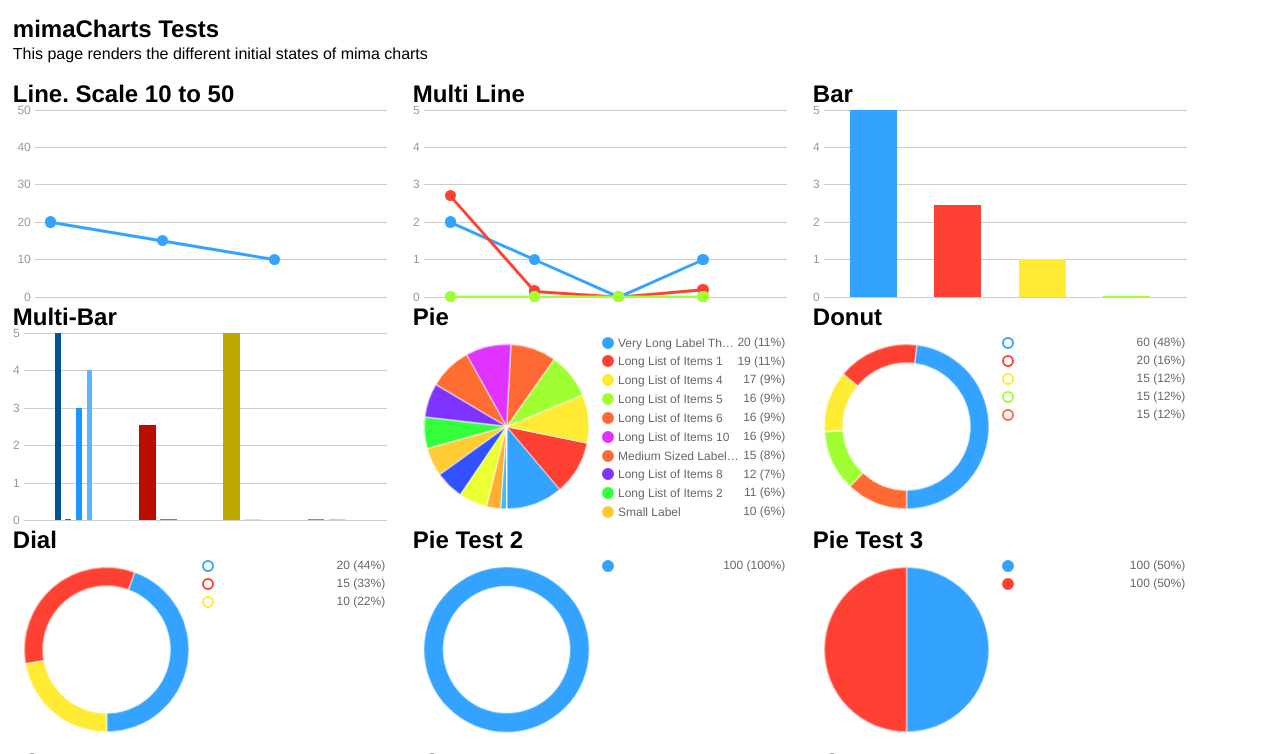
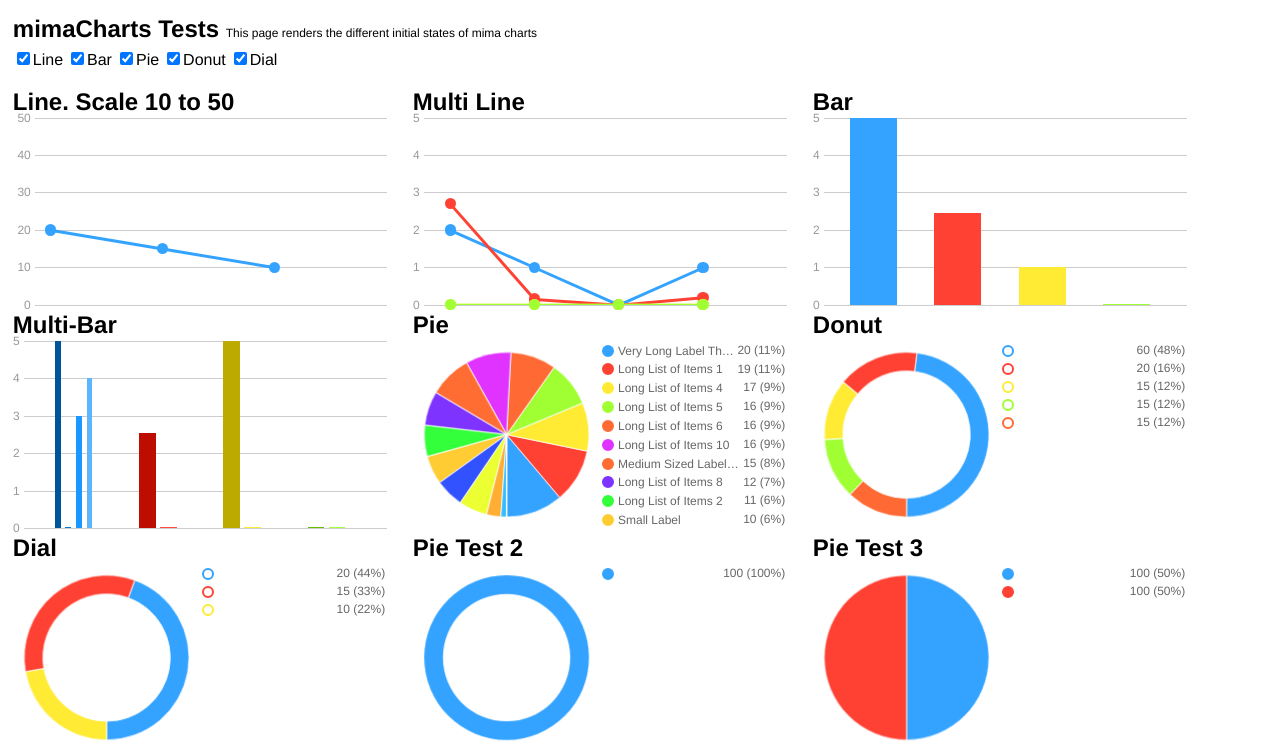
Before and after one commit to pleaseshutup/mimaCharts, a website: page tests.html in a window 1280 px wide. Shown: the top 754 px of the page. Drawn offline with Linux system fonts and the light colour scheme.

Commit message:
added checkbox toggle on tests to isolate specific charts when working on them

```diff
--- a/mimaCharts.js
+++ b/mimaCharts.js
@@ -40,7 +40,8 @@
 				.' + cssPrefix + 'pe{pointer-events: all}\
 				.' + cssPrefix + 'ellipsis{text-overflow: ellipsis; max-width: 100%; white-space: nowrap; overflow: hidden;}\
 				.' + cssPrefix + 'slice,.' + cssPrefix + 'bar,.' + cssPrefix + 'dot{transition: transform 0.15s ' + bouncy + ', filter 0.15s ' + bouncy + '; transform: translate3d(0,0,0); transform-origin: 50% 50%; }\
-				.' + cssPrefix + 'hoverContainer{z-index:99;pointer-events:none;position:absolute;left:0;top:0; font-size: 12px; border-radius:3px; color:#fff; padding:8px; background-color:#616161;transition: left 0.15s ease-out, top 0.15s ease-out;}\
+				.' + cssPrefix + 'bar{transform-origin: 50% 100%;}\
+				.' + cssPrefix + 'hoverContainer{z-index:99;pointer-events:none;position:absolute;left:0;top:0; font-size: 12px; border-radius:3px; color:#fff; padding:8px; background-color:#616161;transition: left 0.15s ease-out, top 0.15s ease-out, opacity 0.15s ease-out;}\
 				.' + cssPrefix + 'hoverContainer:before{content: ""; display:block; width:0; height:0; position: absolute; left:50%; bottom:-11px; margin-left:-6px; border: 6px solid transparent; border-top:6px solid #616161;}\
 				.' + cssPrefix + 'scaleLine{position: absolute; top: 0; left: 0; right: 0; height: 1px; background-color: #ccc; }\
 				.' + cssPrefix + 'scaleText{display: inline-block; position: absolute; top: 0; left: 0; font-size: 12px; color: #999; line-height: 10%; text-align:right; }\
@@ -138,6 +139,8 @@
 									document.body.appendChild(m.currentHover);
 								} else {
 									m.currentHover.style.display = '';
+									m.currentHover.style.opacity = 1;
+									clearTimeout(m.currentHover.delayHide);
 								}
 
 								if (point.slice) {
@@ -210,7 +213,10 @@
 						}
 						if (!show) {
 							if (m.currentHover) {
-								m.currentHover.style.display = 'none';
+								m.currentHover.style.opacity = 0;
+								m.currentHover.delayHide = setTimeout(function(){
+									m.currentHover.display = '';
+								}, 200);
 
 								if (point.slice) {
 									point.slice.style.transform = 'translate3d(0, 0, 0) scale(1)';
--- a/tests.html
+++ b/tests.html
@@ -16,8 +16,8 @@
 	</head>
 	<body>
 		<section style="padding:1%">
-			<h1>mimaCharts Tests</h1>
-			<p>This page renders the different initial states of mima charts</p>
+			<h1>mimaCharts Tests <span style="font-size:12px;font-weight:normal">This page renders the different initial states of mima charts</span></h1>
+
 		</section>
 
 		<script src="mimaCharts.js"></script>
--- a/tests.js
+++ b/tests.js
@@ -305,7 +305,8 @@ var types = ['line','bar','donut','pie','dial'],
 	customColors = ['red','blue','green','#00cc00', 'orange', 'navy', 'pink'];
 
 // two random charts
-var genRandomDataSegment = function(){
+var config = sessionConfig(),
+	genRandomDataSegment = function(){
 	var data = [],
 		numZeros = Math.random() * 10;
 
@@ -346,8 +347,9 @@ charts.forEach(function(chart) {
 	var sec = document.createElement('section'),
 		chartDOM = mimaCharts(chart.config, chart.data).chart;
 
-	sec.style.cssText = 'display:inline-block;box-sizing:border-box;width:400px;max-width:100%;padding:0 1%';
+	sec.style.cssText = 'display:'+(config[chart.config.type] === false ? 'none' : 'inline-block')+';box-sizing:border-box;width:400px;max-width:100%;padding:0 1%';
 	sec.innerHTML = '<h2>' + chart.title + '</h2>';
+	sec.setAttribute('data-chart', chart.config.type);
 	sec.appendChild(chartDOM);
 	document.body.appendChild(sec);
 });
@@ -367,3 +369,45 @@ var mimaInstance = mimaCharts(),
 	colorSec.appendChild(colors);
 });
 document.body.appendChild(colorSec);
+
+['Line', 'Bar', 'Pie', 'Donut', 'Dial'].forEach(function(chart){
+	var confChart = chart.toLowerCase();
+	var label = document.createElement('label');
+	label.style.display = 'inline-block';
+	label.style.padding = '4px 4px 4px 0';
+	var cb = document.createElement('input');
+	cb.type = 'checkbox';
+	cb.checked = config[confChart] === false ? false : true;
+	cb.addEventListener('change', function(e){
+		[].slice.call(document.querySelectorAll('section[data-chart="'+confChart+'"]')).forEach(function(sec){
+			sec.style.display = e.target.checked ? 'inline-block' : 'none';
+		});
+		config[confChart] = e.target.checked;
+		sessionConfig(config);
+	});
+	label.appendChild(cb);
+	var sp = document.createElement('span');
+	sp.textContent = chart;
+	label.appendChild(sp);
+	document.querySelector('section').appendChild(label);
+});
+
+function sessionConfig(set){
+	var conf = sessionStorage.getItem('mima-config');
+	if(conf){
+		try{
+			conf = JSON.parse(conf);
+		} catch(e){
+			conf = {};
+		}
+	} else {
+		conf = {};
+	}
+	if(set){
+		for(var k in set){
+			conf[k] = set[k];
+		}
+		sessionStorage.setItem('mima-config', JSON.stringify(conf));
+	}
+	return conf;
+}
```
